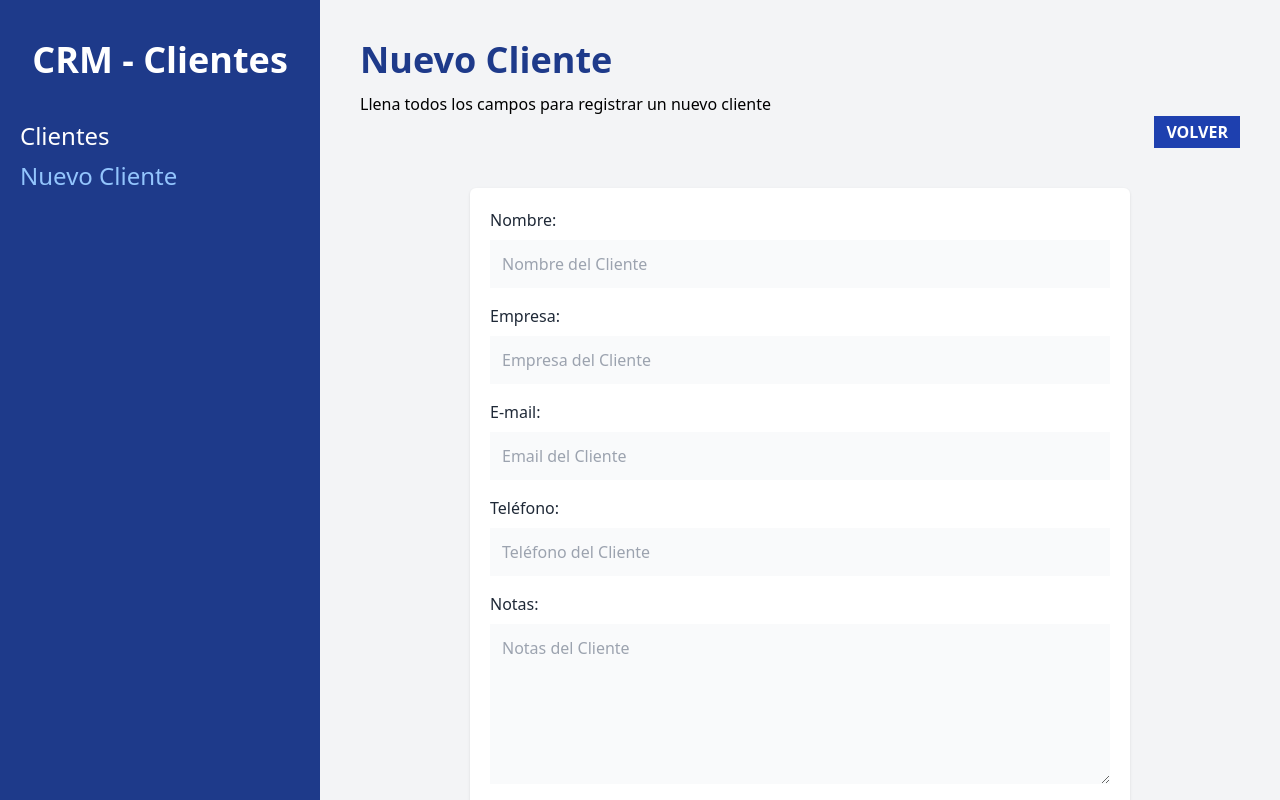
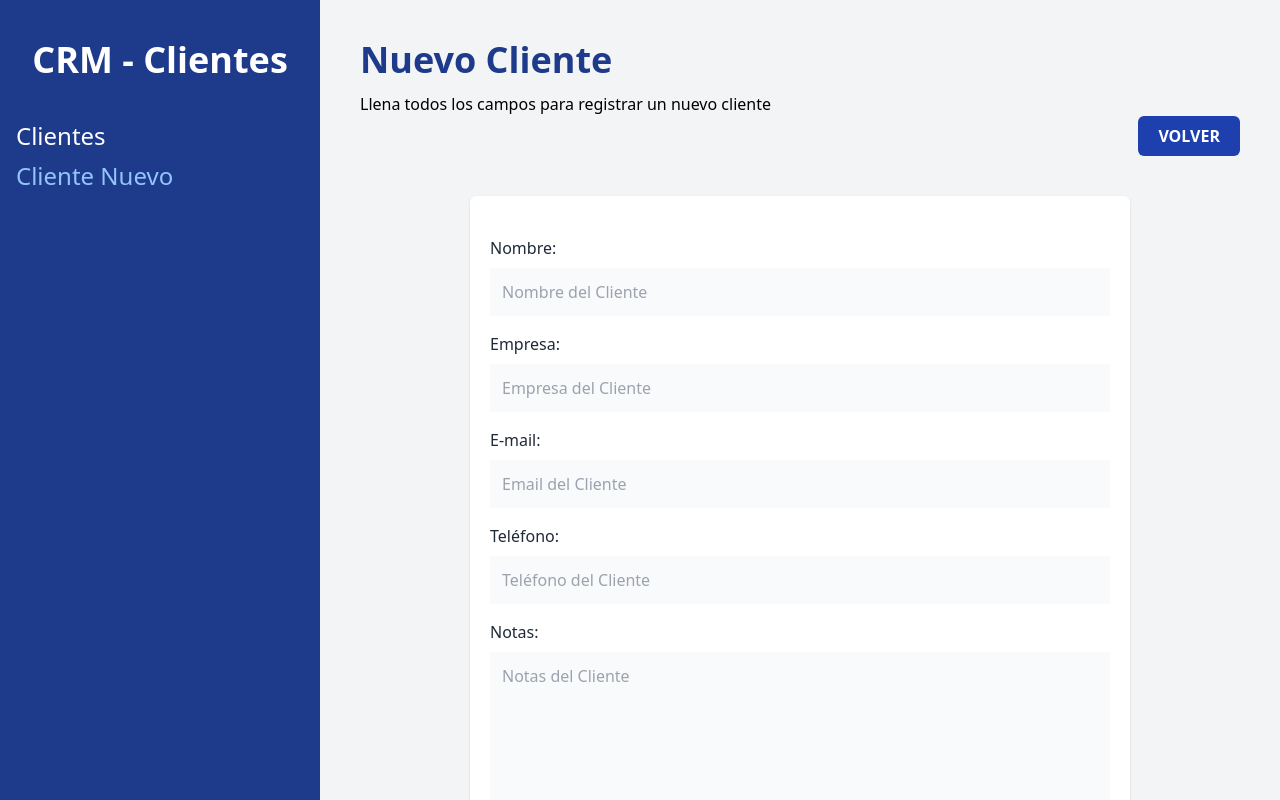
Before and after one commit to Antonioog/CRM-React-Roter-Dom, a React (Vite) app: page /clientes/nuevo in a window 1280 px wide. Shown: the top 800 px of the page. Built offline with nearby package versions, Linux system fonts and the light colour scheme.

Commit message:
Se crea la conexion con nuestra rest API

```diff
--- /dev/null
+++ b/db.json
@@ -0,0 +1,42 @@
+{
+  "clientes": [
+    {
+      "nombre": "Juan (Actualizado)",
+      "empresa": "Codigo Con Juan",
+      "email": "juan@juan.com",
+      "telefono": "102013313",
+      "notas": "Nueva Nota",
+      "id": 1
+    },
+    {
+      "nombre": "Karen",
+      "empresa": "Codigo Con Juan",
+      "email": "karen_nuevo@juan.com",
+      "telefono": "138198313",
+      "notas": "Karen desea una REST API",
+      "id": 2
+    },
+    {
+      "id": 4,
+      "nombre": "Miguel",
+      "telefono": 319381983,
+      "email": "miguel@juan.com",
+      "empresa": "Codigo Con Juan"
+    },
+    {
+      "id": 5,
+      "nombre": "Pedro",
+      "telefono": 1398198938,
+      "email": "pedro@juan.com",
+      "empresa": "Codigo Con Juan"
+    },
+    {
+      "nombre": "Juan Desde React",
+      "empresa": "Codigo con Juan",
+      "email": "correo@correo.com",
+      "telefono": "10901",
+      "notas": "El Cliente desea un ecommerce",
+      "id": 6
+    }
+  ]
+}
--- a/src/components/Cliente.jsx
+++ b/src/components/Cliente.jsx
@@ -1,31 +1,28 @@
-import React from 'react'
 
-const Cliente = ({ cliente }) => {
+
+function Cliente({ cliente }) {
     const { nombre, empresa, email, telefono, id } = cliente
     return (
-        <tr className='border-b'>
-            <td className='p-6 space-y-2'>
-                <p className='text-2xl text-gray-800'>{nombre}</p>
-                <p>{empresa}</p>
-            </td>
+        <>
+            <tr className="border-b">
+                <td className="p-6 space-y-2">
+                    <p className="text-1xl text-gray-800">{nombre}</p>
+                    <p>{empresa}</p>
+                </td>
 
-            <td className='p-6'>
-                <p className='text-gray-600'><span className='text-gray-800 uppercase font-bold'>Email: </span>{email}</p>
-                <p className='text-gray-600'><span className='text-gray-800 uppercase font-bold'>Tel: </span>{telefono}</p>
-            </td>
+                <td>
+                    <p className="text-gray-600"><span className="text-gray-800 uppercase font-bold">Email: </span>{email}</p>
+                    <p className="text-gray-600"><span className="text-gray-800 uppercase font-bold">Telefono: </span>{telefono}</p>
+                </td>
 
-            <td className='p-6 flex gap-3'>
-                <button
-                    type='button'
-                    className='text-blue-600 hover:text-blue-700 uppercase font-bold text-xs'
-                >Editar</button>
+                <td className="p-6 flex gap-3">
+                    <button className="text-blue-600 hover:text-blue-700 uppercase font-bold text-xs">Editar</button>
+                    <button className="text-red-600 hover:text-red-700 uppercase font-bold text-xs">Eliminar</button>
+                </td>
+            </tr>
 
-                <button
-                    type='button'
-                    className='text-red-600 hover:text-red-700 uppercase font-bold text-xs'
-                >Eliminar</button>
-            </td>
-        </tr>
+
+        </>
     )
 }
 
--- a/src/components/Error.jsx
+++ b/src/components/Error.jsx
@@ -1,6 +1,6 @@
 
 
-const Error = ({ children }) => {
+function Error({ children }) {
     return (
         <div className="text-center my-4 bg-red-600 text-white font-bold p-3 uppercase">{children}</div>
     )
--- a/src/components/Formulario.jsx
+++ b/src/components/Formulario.jsx
@@ -1,3 +1,4 @@
+
 const Formulario = ({ cliente }) => {
     return (
         <>
--- a/src/components/Layout.jsx
+++ b/src/components/Layout.jsx
@@ -1,24 +1,24 @@
 import { Outlet, Link, useLocation } from "react-router-dom"
 
-
 function Layout() {
-    const location = useLocation();
+    const location = useLocation()
     return (
         <div className="md:flex md:min-h-screen">
-            <aside className="md:w-1/4 bg-blue-900 px-5 py-10 ">
+            <aside className="md:w-1/4 bg-blue-900 px-4 py-10">
                 <h2 className="text-4xl font-black text-center text-white">CRM - Clientes</h2>
 
                 <nav className="mt-10">
                     <Link to="/" className={`${location.pathname === '/' ? 'text-blue-300' : 'text-white'} text-2xl block mt-2 hover:text-blue-300`}>Clientes</Link>
-                    <Link to="/clientes/nuevo" className={`${location.pathname === '/clientes/nuevo' ? 'text-blue-300' : 'text-white'} text-2xl block mt-2 hover:text-blue-300`}>Nuevo Cliente</Link>
+                    <Link to="/clientes/nuevo" className={`${location.pathname === '/clientes/nuevo' ? 'text-blue-300' : 'text-white'} text-2xl block mt-2 hover:text-blue-300`}>Cliente Nuevo</Link>
                 </nav>
             </aside>
 
-            <main className="md: w-3/4 p-10 md:h-screen overflow-scroll">
+            <div className="md: w-3/4 p-10 md-h-screen overflow-scroll">
                 <Outlet />
-            </main>
+            </div>
+
         </div>
     )
 }
 
-export default Layout;
+export default Layout
--- /dev/null
+++ b/src/data/clientes.jsx
@@ -0,0 +1,9 @@
+export async function obtenerClientes() {
+
+    const respuesta = await fetch(import.meta.env.VITE_API_URL)
+    const resultado = await respuesta.json()
+    console.log(resultado)
+
+
+
+}
--- a/src/pages/Index.jsx
+++ b/src/pages/Index.jsx
@@ -1,78 +1,42 @@
-import { useLoaderData } from 'react-router-dom'
-import Cliente from '../components/Cliente';
+import { useLoaderData } from "react-router-dom"
+import { obtenerClientes } from "../data/clientes";
+import Cliente from "../components/Cliente";
 
 export function loader() {
-    const clientes = [
-        {
-            id: 1,
-            nombre: 'Juan',
-            telefono: 102013313,
-            email: "juan@microsoft.com",
-            empresa: 'Front-end Microsoft'
-        },
-        {
-            id: 2,
-            nombre: 'Karen',
-            telefono: 138198313,
-            email: "karen@facebook.com",
-            empresa: 'Front-end Facebook'
-        },
-        {
-            id: 3,
-            nombre: 'Josue',
-            telefono: 31983913,
-            email: "josue@twitter.com",
-            empresa: 'Back-end Twitter'
-        },
-        {
-            id: 4,
-            nombre: 'Miguel',
-            telefono: 319381983,
-            email: "miguel@amz.com",
-            empresa: 'Back-end Amazon'
-        },
-        {
-            id: 5,
-            nombre: 'Pedro',
-            telefono: 1398198938,
-            email: "pedro@google.com",
-            empresa: 'Full-stack Google'
-        },
-    ];
-    return clientes;
+    obtenerClientes()
+    return {}
+
 }
+
 function Index() {
-    const clientes = useLoaderData();
+    const clientes = useLoaderData()
+
     return (
         <>
-            <h1 className="font-black text-4xl text-blue-900">Clientes</h1>
-            <p className="mt-3">Administra tus Clientes</p>
+            <h1 className="font-black text-4xl text-blue-900"> Clientes </h1>
+            <p className="mt-3">Administra tus clientes</p>
 
             {clientes.length ? (
-                <table className='w-full bg-white shadow mt-5 table-auto'>
-                    <thead className='bg-blue-800 text-white'>
+                <table className="w-full bg-white shadow mt-5 table-auto">
+                    <thead className="bg-blue-800 text-white">
                         <tr>
-                            <th className='p-2'>Cliente</th>
-                            <th className='p-2'>Contacto</th>
-                            <th className='p-2'>Acciones</th>
+                            <th className="p-2">Clientes</th>
+                            <th className="p-2">Contacto</th>
+                            <th className="p-2">Acciones</th>
                         </tr>
                     </thead>
 
                     <tbody>
                         {clientes.map(cliente => (
-                            <Cliente
-                                cliente={cliente}
-                                key={cliente.id}
-                            />
+                            <Cliente cliente={cliente} key={cliente.id} />
                         ))}
                     </tbody>
                 </table>
             ) : (
-                <p className="text-center mt-10">No Hay Clientes aún</p>
+                <p className="text-center mt-10">No hay clientes aun</p>
             )}
         </>
     )
 }
 
-
 export default Index
--- a/src/pages/NuevoCliente.jsx
+++ b/src/pages/NuevoCliente.jsx
@@ -1,10 +1,9 @@
 import { useNavigate, Form, useActionData } from "react-router-dom"
-import Formulario from "../components/Formulario";
-import Error from "../components/Error";
+import Formulario from "../components/Formulario"
+import Error from "../components/Error"
 
 export async function action({ request }) {
     const formData = await request.formData()
-
     const datos = Object.fromEntries(formData)
 
     const email = formData.get('email')
@@ -14,49 +13,53 @@ export async function action({ request }) {
     if (Object.values(datos).includes('')) {
         errores.push('Todos los campos son obligatorios')
     }
-
     let regex = new RegExp("([!#-'*+/-9=?A-Z^-~-]+(\.[!#-'*+/-9=?A-Z^-~-]+)*|\"\(\[\]!#-[^-~ \t]|(\\[\t -~]))+\")@([!#-'*+/-9=?A-Z^-~-]+(\.[!#-'*+/-9=?A-Z^-~-]+)*|\[[\t -Z^-~]*])");
     if (!regex.test(email)) {
         errores.push('El email no es valido')
     }
+
     //Retornar datos si hay errores...
     if (Object.keys(errores).length) {
-        return errores
+        return errores;
     }
-    return null;
+
+
+
 }
 
 function NuevoCliente() {
     const errores = useActionData()
-    const navigate = useNavigate();
+    const navigate = useNavigate()
+
+
     return (
         <>
-            <h1 className="font-black text-4xl text-blue-900">Nuevo Cliente</h1>
+            <h1 className="font-black text-4xl text-blue-900"> Nuevo Cliente </h1>
             <p className="mt-3">Llena todos los campos para registrar un nuevo cliente</p>
 
             <div className="flex justify-end">
                 <button
-                    className="bg-blue-800 text-white px-3 py-1 font-bold uppercase hover:bg-blue-900"
+                    className="bg-blue-800 text-white px-5 py-2 font-bold uppercase rounded-md hover:bg-blue-900"
                     onClick={() => navigate('/')}
                 >Volver</button>
             </div>
 
-            <div className="bg-white shadow rounded-md md:w-3/4 mx-auto px-5 py-5 mt-10">
-
+            <div className="bg-white shadow rounded-md md:w-3/4 mx-auto px-5 py-10 mt-10">
                 {errores?.length && errores.map((error, i) => <Error key={i}>{error}</Error>)}
-                <Form
-                    method="post"
-                    noValidate
-                >
+                <Form method="post" noValidate>
                     <Formulario />
-
                     <input
                         type="submit"
-                        className="mt-5 w-full bg-blue-800 p-3 uppercase font-bold text-white text-lg"
+                        className="mt-5 w-full bg-blue-800 p-3 uppercase font-bold text-white text-lg hover:bg-blue-900 rounded-md"
                         value='Registrar Cliente'
+
                     />
+
+
                 </Form>
+
             </div>
+
         </>
     )
 }
```
Also changed, not shown: db-1690840632446.json (added, +19 -0 lines), src/main.jsx (+6 -5 lines), 2 other files (tests, documents, lock files or other folders).
